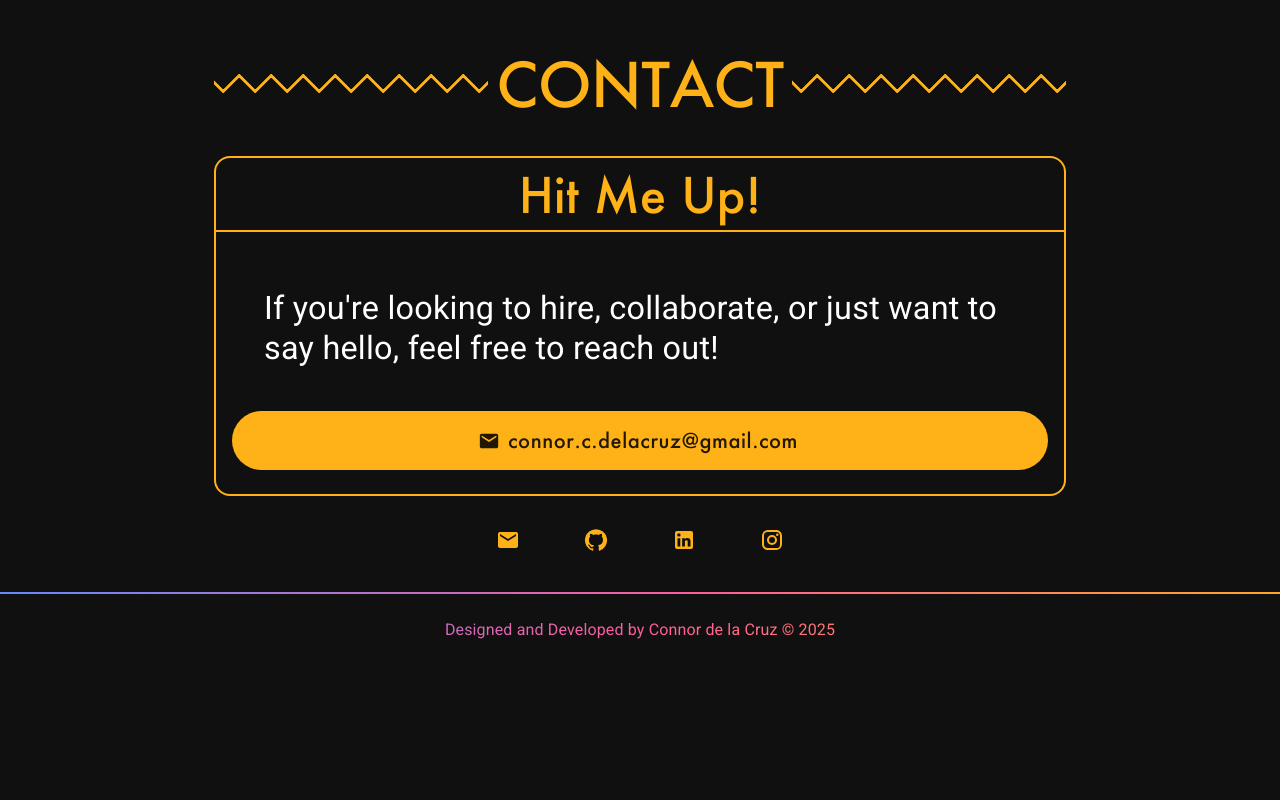
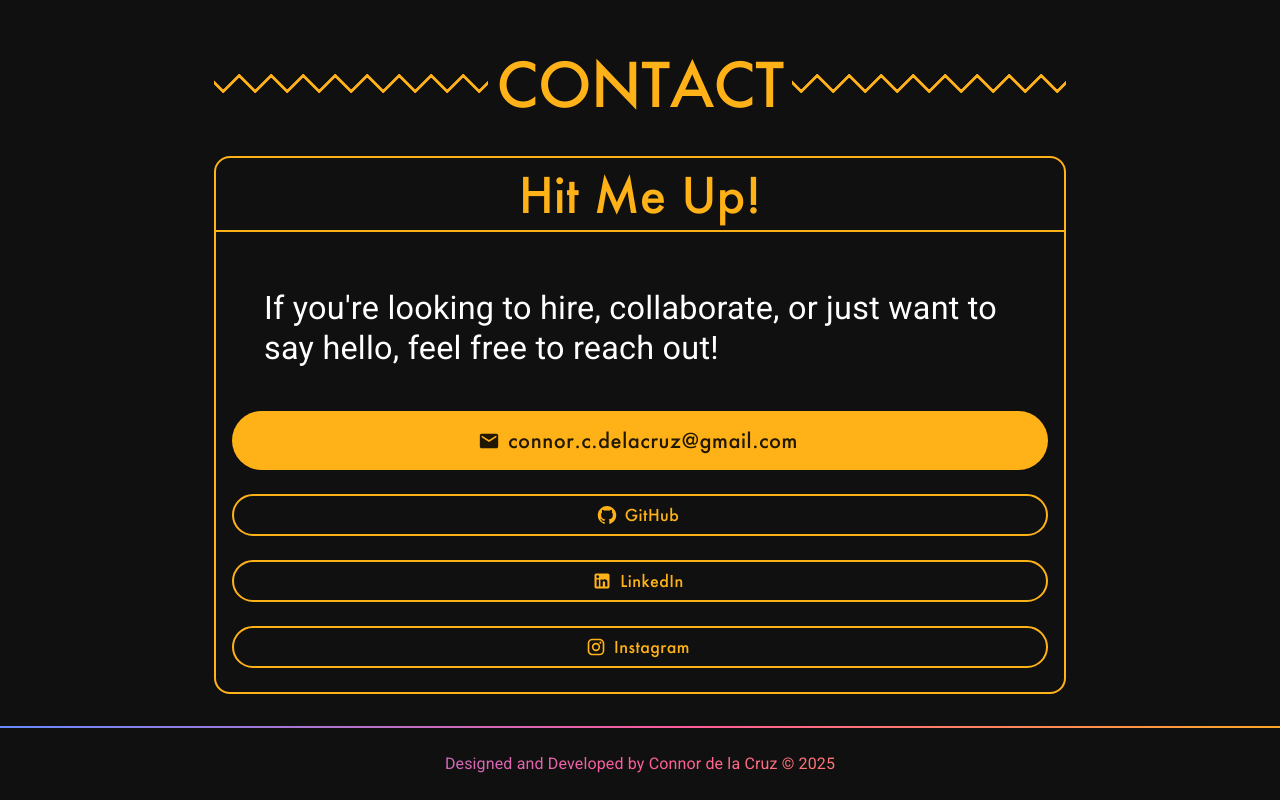
Before and after one commit to connordelacruz/connordelacruz.github.io, a React (Vite) app: page / in a window 1280 px wide. Shown: the part 6467-7267 px from the top of the page. Before the commit the page ends 7133 px from the top, so only its background shows below. Built offline with nearby package versions, Linux system fonts and the light colour scheme.

Commit message:
Big buttons for social links in contact section

```diff
--- a/src/components/ContactSection.jsx
+++ b/src/components/ContactSection.jsx
@@ -1,9 +1,7 @@
-import { Box, CardContent, Typography } from '@mui/material'
-import { Email } from '@mui/icons-material'
-import { CtaButton } from './common/CtaButton.jsx'
+import { CardContent, Typography } from '@mui/material'
 import { ContentCard, ContentCardHeader } from './common/ContentCard.jsx'
 import { SectionContainer } from './common/SectionContainer.jsx'
-import { SocialLinks } from './common/SocialLinks.jsx'
+import { SocialButtonLinks } from './common/SocialLinks.jsx'
 
 /**
  * Contact section component.
@@ -52,22 +50,9 @@
             {/*TODO: you gotta re-work this copy and also figure out text wrap*/}
             If you're looking to hire, collaborate, or just want to say hello, feel free to reach out!
           </Typography>
-          <CtaButton
-            color={color}
-            startIcon={<Email/>}
-            href="mailto:connor.c.delacruz@gmail.com"
-          >
-            connor.c.delacruz@gmail.com
-          </CtaButton>
+          <SocialButtonLinks color={color}/>
         </CardContent>
       </ContentCard>
-      <Box
-        sx={{
-          mt: 3,
-        }}
-      >
-        <SocialLinks color={color}/>
-      </Box>
     </SectionContainer>
   )
 }
--- a/src/components/common/SocialLinks.jsx
+++ b/src/components/common/SocialLinks.jsx
@@ -1,5 +1,7 @@
-import { Box, IconButton } from '@mui/material'
+import { Box, Button, IconButton, Stack } from '@mui/material'
 import { Email, GitHub, Instagram, LinkedIn } from '@mui/icons-material'
+import { THEME_CONTENT_STACK_SPACING } from '../Theme.jsx'
+import { CtaButton } from './CtaButton.jsx'
 
 // ================================================================================
 // Content
@@ -7,9 +9,10 @@
 
 const socials = [
   {
-    label: 'Email',
+    label: 'connor.c.delacruz@gmail.com',
     iconComponent: <Email/>,
     href: 'mailto:connor.c.delacruz@gmail.com',
+    highlighted: true,
   },
   {
     label: 'GitHub',
@@ -44,7 +47,7 @@
  * @return {JSX.Element}
  * @constructor
  */
-export const SocialLink = ({
+export const SocialIconLink = ({
                                  href,
                                  label,
                                  iconComponent,
@@ -71,7 +74,7 @@
 
 
 /**
- * List of social links.
+ * Row of social icon links.
  *
  * @param linkProps Array of objects representing each link. Keys can be any prop that SocialLink accepts, but all
  *                  should include the following keys:
@@ -83,7 +86,7 @@
  * @return {JSX.Element}
  * @constructor
  */
-export const SocialLinks = ({
+export const SocialIconLinks = ({
                                   linkProps = socials,
                                   color = 'inherit',
                                   containerSx = {},
@@ -99,8 +102,98 @@
       }}
     >
       {linkProps.map((props, i) =>
-        <SocialLink key={i} sx={{...linkSx}} {...props} color={color}/>
+        <SocialIconLink key={i} sx={{...linkSx}} {...props} color={color}/>
       )}
     </Box>
   )
 }
+
+/**
+ * Button link to socials.
+ *
+ * If highlighted, will use a big juicy CtaButton. Otherwise, will use an outlined Button.
+ *
+ * @param href
+ * @param label
+ * @param iconComponent
+ * @param highlighted
+ * @param color
+ * @param sx
+ * @param props
+ * @return {JSX.Element}
+ * @constructor
+ */
+const SocialButtonLink = ({
+                            href,
+                            label,
+                            iconComponent,
+                            highlighted = false,
+                            color = 'inherit',
+                            sx = {},
+                            ...props
+                          }) => {
+  return (
+    <>
+      {
+        highlighted
+          ? <CtaButton
+            href={href}
+            target="_blank"
+            color={color}
+            startIcon={iconComponent}
+            sx={{
+              ...sx,
+            }}
+            {...props}
+          >
+            {label}
+          </CtaButton>
+          : <Button
+            href={href}
+            target="_blank"
+            variant="outlined"
+            color={color}
+            startIcon={iconComponent}
+            fullWidth
+            sx={{
+              ...sx,
+            }}
+            {...props}
+          >
+            {label}
+          </Button>
+      }
+    </>
+  )
+}
+
+/**
+ * List of full-sized social link buttons.
+ *
+ * @param linkProps
+ * @param color
+ * @param containerSx
+ * @param linkSx
+ * @return {JSX.Element}
+ * @constructor
+ */
+export const SocialButtonLinks = ({
+                                    linkProps = socials,
+                                    color = 'inherit',
+                                    containerSx = {},
+                                    linkSx = {},
+                                  }) => {
+  // TODO: highlighted as a full width top button, non-highlighted as ButtonStack?
+  return (
+    <Stack
+      spacing={THEME_CONTENT_STACK_SPACING}
+      sx={{
+        ...containerSx,
+      }}
+    >
+      {linkProps.map((props, i) =>
+        <SocialButtonLink key={i} sx={{...linkSx}} {...props} color={color}/>
+      )}
+    </Stack>
+  )
+}
```
Lines whose indentation alone changed are shown as unchanged.
